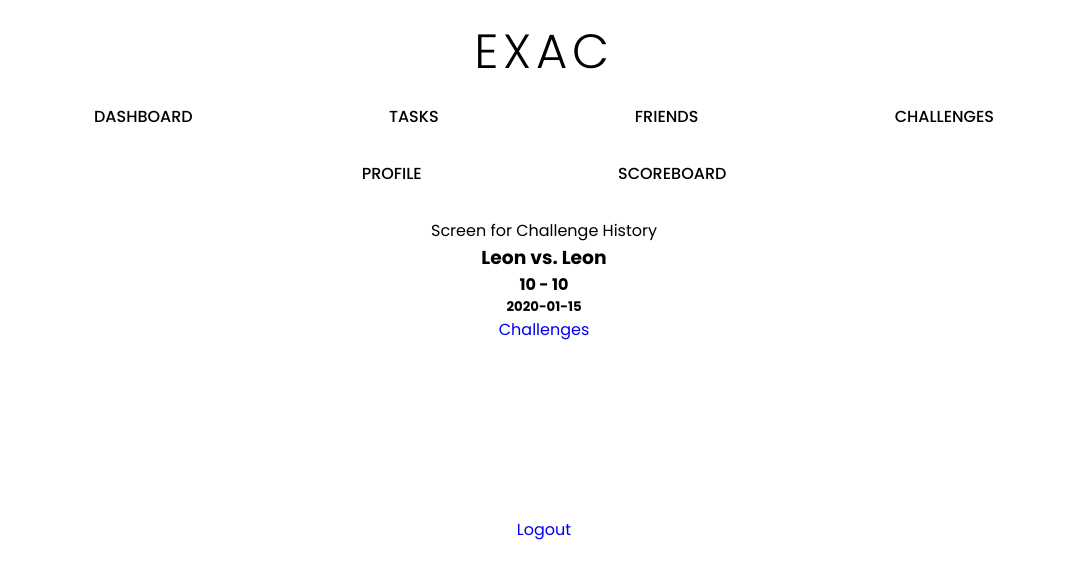
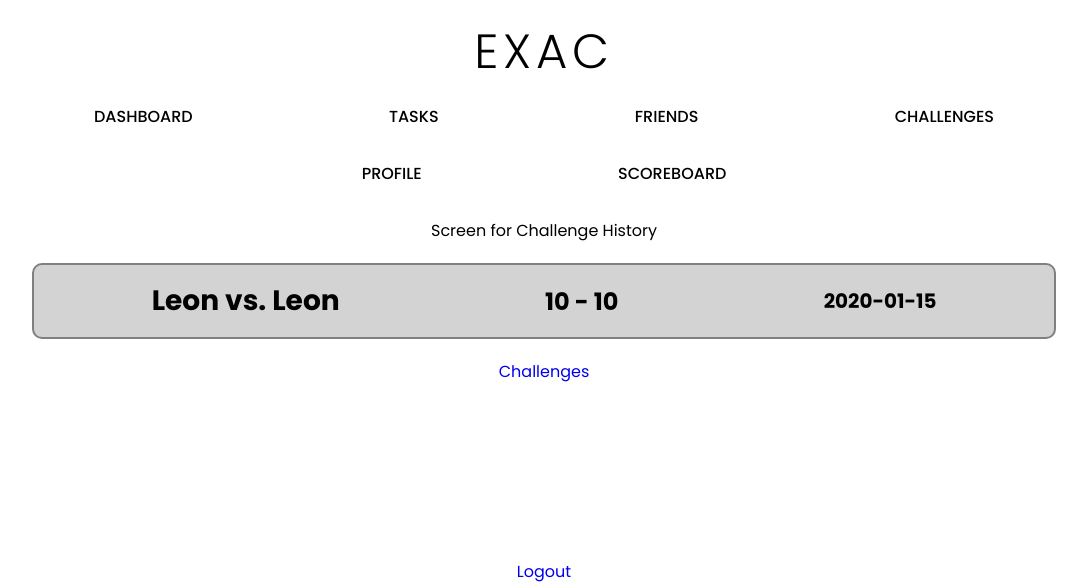
Before and after one commit to ExaCLe/productivity-team-tasks, a Flask app: page /challenges/history in a window 1280 px wide. Shown: the top 582 px of the page, without its empty margins (96-1183 px from the left). Run offline with Flask 2, Linux system fonts and the light colour scheme; a user stored in the database is signed in; tables that the repository leaves empty hold one stand-in row (values such as "Sample post"); some libraries are stand-ins or nearby versions.

Commit message:
added entry divs

```diff
--- a/templates/challenges/history.html
+++ b/templates/challenges/history.html
@@ -8,10 +8,11 @@
 {% block main %}
     Screen for Challenge History
     {%for id, first_score, second_score, first_user, second_user, date in challenges%}
-        <br>
+    <div class="entry">
         <h3>{{first_user}} vs. {{second_user}}</h3>
         <h4>{{first_score}} - {{second_score}}</h4>
         <h5> {{date}}</h5>
+    </div>
     {%endfor%}
     <a href="/challenges">Challenges</a>
 {% endblock %}
```
